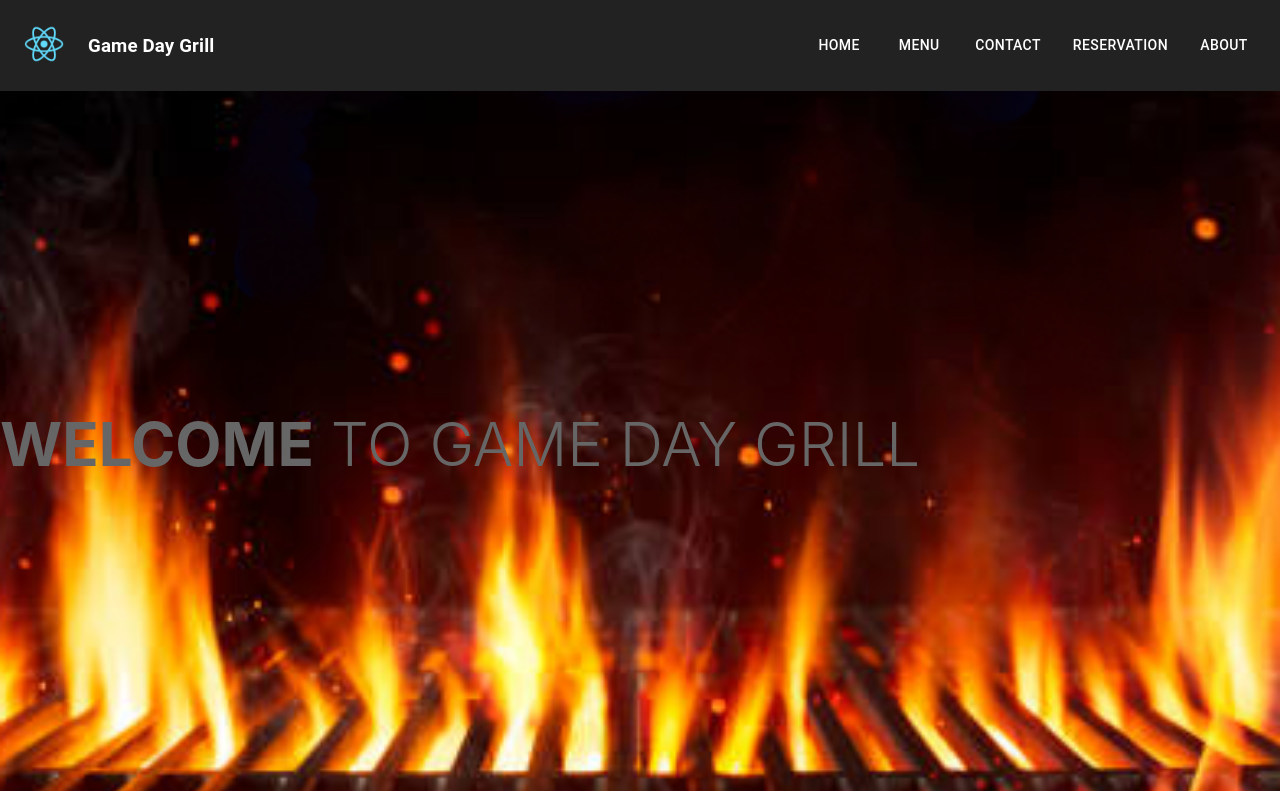
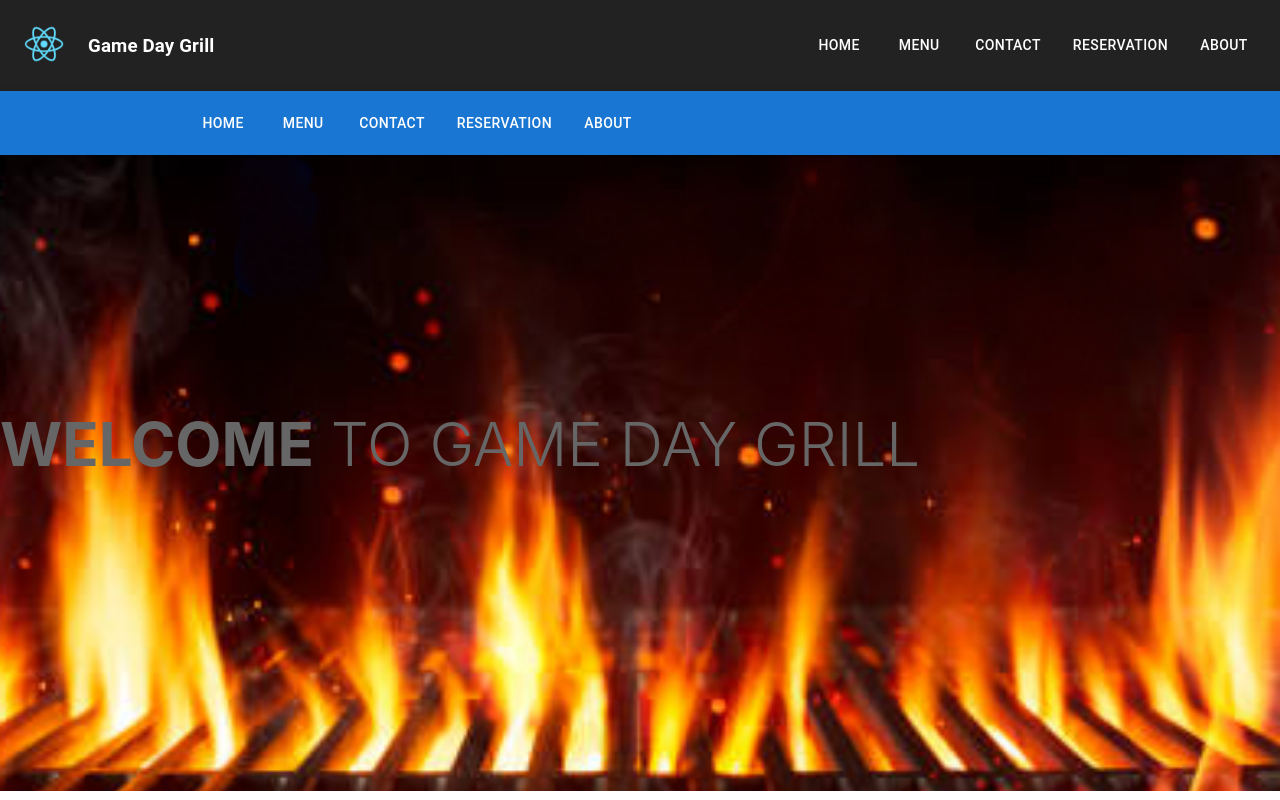
Before and after one commit to JayanthKarthik/game-day-grill, a React (Create React App) app: page / in a window 1280 px wide. Built offline with nearby package versions, Linux system fonts and the light colour scheme.

Commit message:
finished everything on the frontend except fro reservation, and i need to fix the prices

```diff
--- a/src/pages/Home.js
+++ b/src/pages/Home.js
@@ -1,16 +1,37 @@
 import styles from "../styles/AboutUs.module.css";
+import { Stack } from "@mui/system";
+import { AppBar, Button, Toolbar, Typography } from "@mui/material";
+import style from "../styles/Navbar.module.css";
 
 export default function home() {
     return (
         <div>
-            <div className={styles.backgroundImg}>
-                <div className={styles.backgroundContent}>
-                    <h1 className={styles.headingPrimary}>
-                        <span>welcome</span> to game day grill
+            <Stack>
+                <div className={styles.backgroundImg}>
+                    <div className={styles.backgroundContent}>
+                        <h1 className={styles.headingPrimary}>
+                            <span>welcome</span> to game day grill
                     </h1>
+                    </div>
+                    <AppBar position="static" className={styles.main}>
+                        <Toolbar>
+                            <Stack
+                                width="50%"
+                                justifyContent="flex-end"
+                                direction="row"
+                                spacing={2}
+                            >
+                                <Button className={style.content} href="/"> Home </Button>
+                                <Button className={style.content} href="/menu">Menu</Button>
+                                <Button className={style.content} href="/contact">Contact</Button>
+                                <Button className={style.content} href="/reservation"> Reservation</Button >
+                                <Button className={style.content} href="/about"> About</Button >
+                            </Stack >
+                        </Toolbar >
+                    </AppBar >
+                </div>
+            </Stack>
+        </div >
 
-                </div>
-            </div>
-        </div >
     )
 }
```
